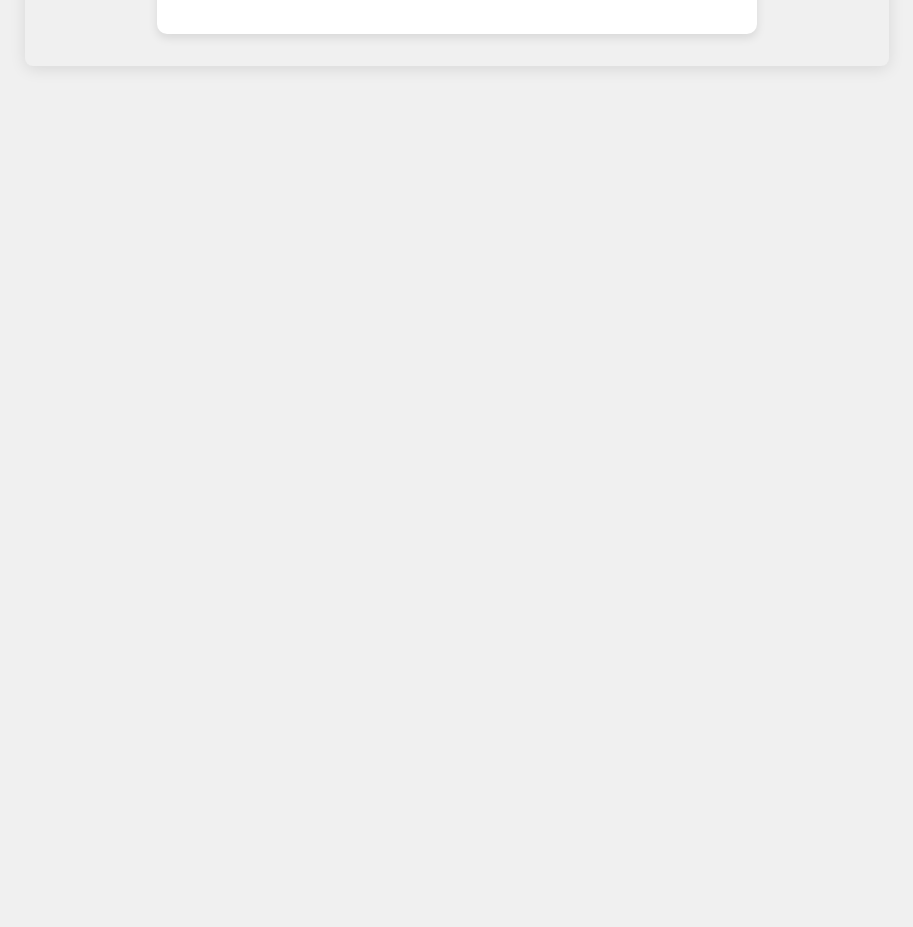
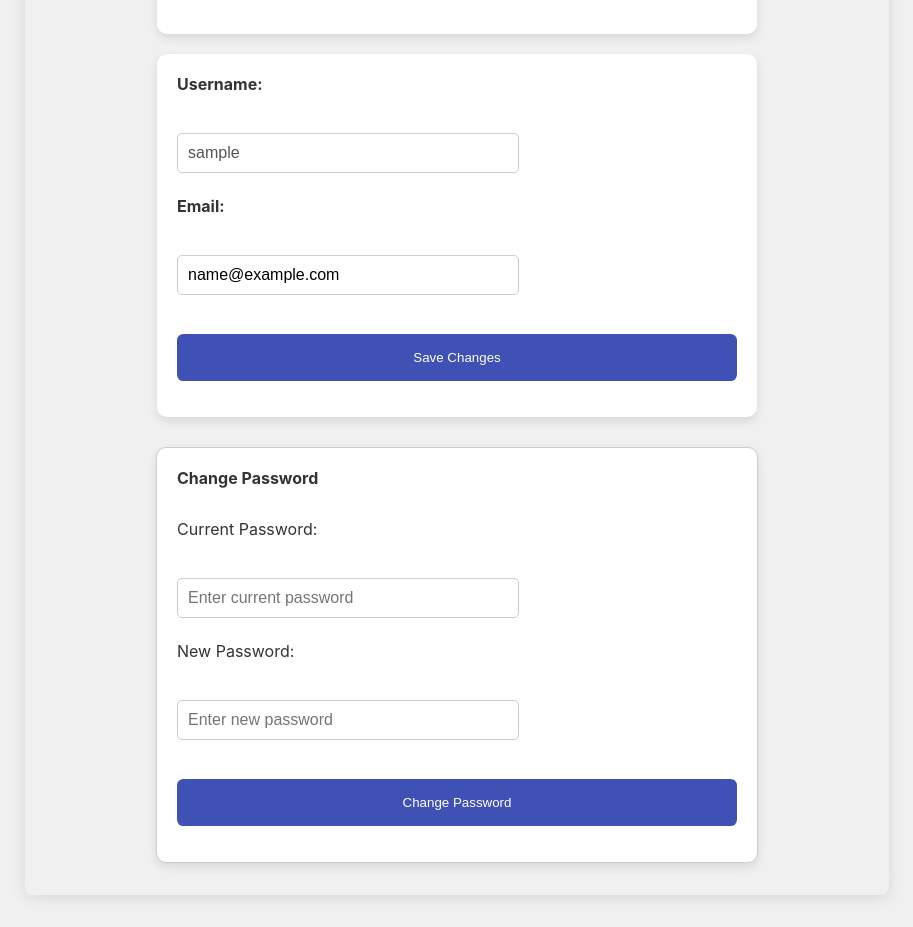
Before and after one commit to boumster/MealMate, a React (Create React App) app in the folder frontend/: page /profile in a window 1280 px wide. Shown: the part 400-1327 px from the top of the page, without its empty margins (183-1096 px from the left). Before the commit the page ends 800 px from the top, so only its background shows below. Built offline with nearby package versions, Linux system fonts and the light colour scheme; sample sign-in values are in the browser's storage.

Commit message:
added frontend for personal details profile

```diff
--- a/frontend/src/components/Profile/Profile.tsx
+++ b/frontend/src/components/Profile/Profile.tsx
@@ -1,6 +1,6 @@
-import React from "react";
+import React, { useState } from "react";
 import { useHistory } from "react-router-dom";
-import { Container, Button, Paragraph, Label } from "../../styles/styles";
+import { Container, Button, Label, Input } from "../../styles/styles";
 import { useAuth } from "../../context/Auth/AuthProvider";
 import styled from "styled-components";
 
@@ -9,7 +9,7 @@ const ProfileImage = styled.img`
   height: 100px;
   border-radius: 50%;
   object-fit: cover;
-  border: black;
+  border: 2px solid black;
   margin-bottom: 15px;
 `;
 
@@ -21,7 +21,7 @@ const ProfileCard = styled.div`
   background: white;
   border-radius: 10px;
   box-shadow: 0px 4px 10px rgba(0, 0, 0, 0.1);
-  width:70%;
+  width: 70%;
   justify-content: center;
   gap: 100px;
 `;
@@ -39,14 +39,51 @@ const Header = styled.h1`
   font-weight: normal;
 `;
 
+// Editable Info Container
+const EditContainer = styled.div`
+  width: 70%;
+  background: white;
+  padding: 20px;
+  margin-top: 20px;
+  border-radius: 10px;
+  box-shadow: 0px 4px 10px rgba(0, 0, 0, 0.1);
+  display: flex;
+  flex-direction: column;
+  gap: 15px;
+`;
+
+const PasswordContainer = styled(EditContainer)`
+  border: 1px solid #ccc;
+  margin-top: 30px;
+`;
+
+const EditInput = styled(Input)`
+  width: 100%;
+  padding: 10px;
+  border: 1px solid #ccc;
+  border-radius: 5px;
+  font-size: 1rem;
+  background-color: white;
+`;
+
+const inputContainer = styled.div`
+
+`;
 
 const Profile: React.FC = () => {
   const history = useHistory();
   const { isAuthenticated, user, logoutUser } = useAuth(); // Fetch auth state
 
+  // Editable state
+  const [email, setEmail] = useState(user?.email || "");
+  const [currentPassword, setCurrentPassword] = useState("");
+  const [newPassword, setNewPassword] = useState("");
+
   return (
     <Container>
       <Header>Hello <b>{user?.username || "User"}</b>, welcome to your personal page!</Header>
+
+      {/* Profile Card */}
       <ProfileCard>
         <ProfileImage src="/images/icons/profileIcon.png" alt="Profile" />
         <ProfileContent>
@@ -55,6 +92,45 @@ const Profile: React.FC = () => {
           <Button onClick={logoutUser}>Logout</Button>
         </ProfileContent>
       </ProfileCard>
+
+      {/* Edit Personal Info */}
+      <EditContainer>
+        <Label><b>Username:</b></Label>
+        <EditInput type="text" value={user?.username || "User"} disabled />
+
+        <Label><b>Email:</b></Label>
+        <EditInput
+          type="email"
+          value={email}
+          onChange={(e) => setEmail(e.target.value)}
+          placeholder="Enter new email"
+        />
+
+        <Button>Save Changes</Button>
+      </EditContainer>
+
+      {/* Change Password Section */}
+      <PasswordContainer>
+        <Label><b>Change Password</b></Label>
+
+        <Label>Current Password:</Label>
+        <EditInput
+          type="password"
+          value={currentPassword}
+          onChange={(e) => setCurrentPassword(e.target.value)}
+          placeholder="Enter current password"
+        />
+
+        <Label>New Password:</Label>
+        <EditInput
+          type="password"
+          value={newPassword}
+          onChange={(e) => setNewPassword(e.target.value)}
+          placeholder="Enter new password"
+        />
+
+        <Button>Change Password</Button>
+      </PasswordContainer>
     </Container>
   );
 };
```
Lines whose indentation alone changed are shown as unchanged.
